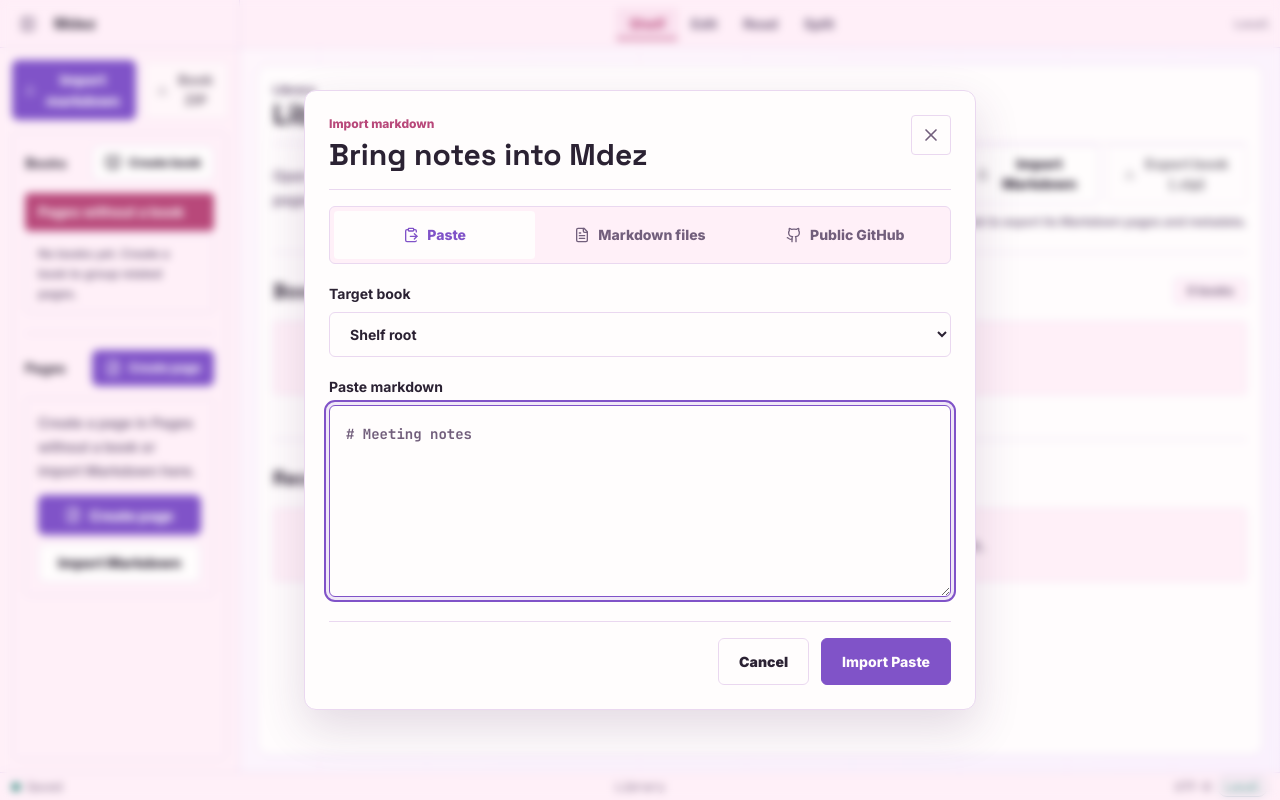
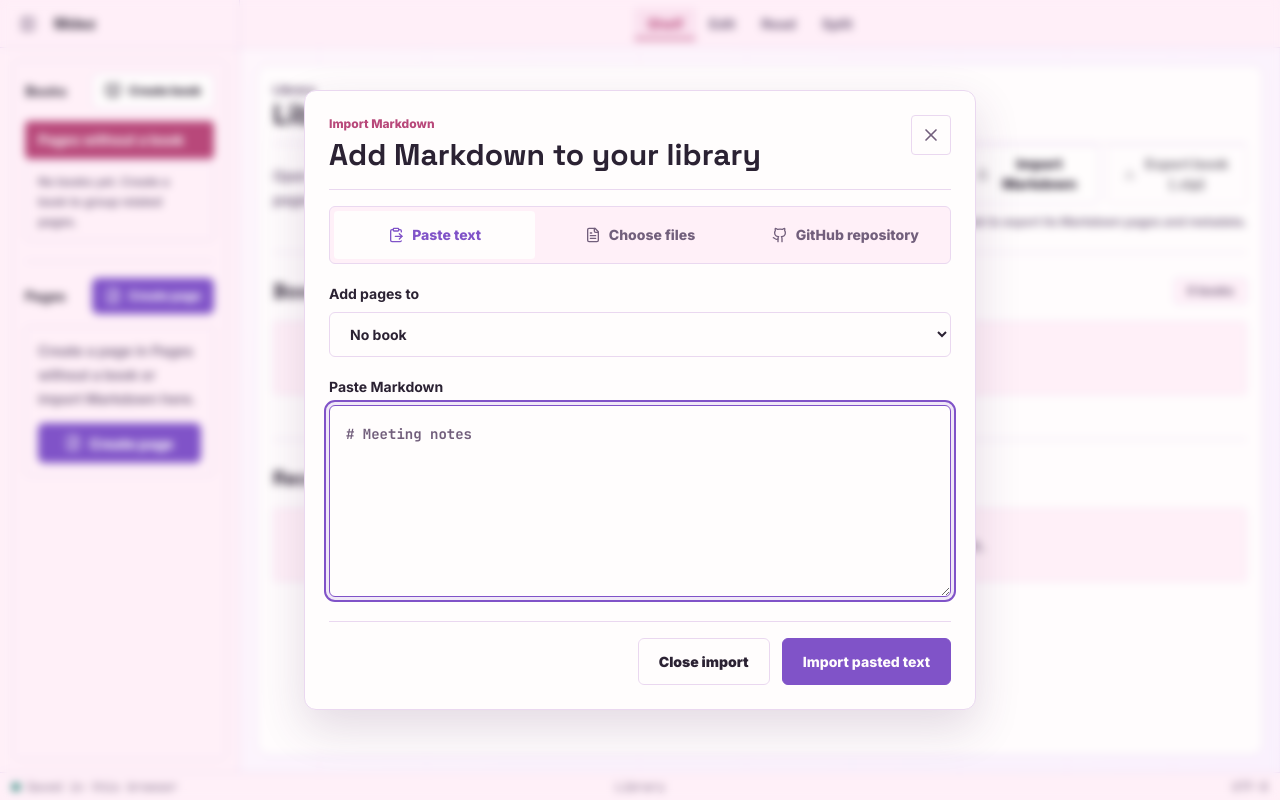
Before and after one commit to ny147/mdez, a Next.js app: page / in a window 1280 px wide. Both pictures are taken after a click on the button "Import Markdown". Built offline with nearby package versions, Linux system fonts and the light colour scheme; a web font is replaced by a local one.

Commit message:
fix: clarify workspace actions and feedback

```diff
--- a/src/components/mdez/DocumentList.tsx
+++ b/src/components/mdez/DocumentList.tsx
@@ -13,7 +13,6 @@
   selectedDocumentId: string | null;
   onSelectDocument: (documentId: string) => void;
   onCreateDocument: () => void;
-  onOpenImport: () => void;
   onRenameDocument: (documentId: string, title: string) => void;
   onMoveDocument: (documentId: string, folderId: string | null) => void;
   onDeleteDocument: (documentId: string) => void;
@@ -26,7 +25,6 @@
   selectedDocumentId,
   onSelectDocument,
   onCreateDocument,
-  onOpenImport,
   onRenameDocument,
   onMoveDocument,
   onDeleteDocument
@@ -74,14 +72,6 @@
             >
               <FilePlus aria-hidden="true" className="h-4 w-4" />
               {createPageLabel}
-            </button>
-            <button
-              type="button"
-              onClick={onOpenImport}
-              aria-label="Import Markdown into page list"
-              className="secondary-button w-full px-3 py-2 text-sm font-extrabold focus:outline-none focus:ring-2 focus:ring-accent"
-            >
-              {WORKSPACE_COPY.importMarkdown}
             </button>
           </div>
         </div>
--- a/src/components/mdez/EditorPane.tsx
+++ b/src/components/mdez/EditorPane.tsx
@@ -89,13 +89,13 @@
         <div className="mt-4 flex flex-1 items-center justify-center rounded border border-dashed border-border bg-surface p-6 text-center">
           <div className="max-w-sm">
             <h2 className="font-display text-xl font-bold text-ink">No page selected</h2>
-            <p className="mt-2 text-sm font-semibold leading-6 text-muted">Create a page or import markdown before editing.</p>
+            <p className="mt-2 text-sm font-semibold leading-6 text-muted">Create a page or import Markdown before editing.</p>
             <div className="mt-4 grid gap-2 sm:grid-cols-2">
               <button type="button" onClick={onCreateDocument} className="primary-button px-3 py-2">
                 <FilePlus aria-hidden="true" className="h-4 w-4" /> Create page
               </button>
               <button type="button" onClick={onOpenImport} className="secondary-button px-3 py-2 text-sm font-extrabold">
-                <Upload aria-hidden="true" className="h-4 w-4" /> Import markdown
+                <Upload aria-hidden="true" className="h-4 w-4" /> Import Markdown
               </button>
             </div>
           </div>
--- a/src/components/mdez/ExportControls.tsx
+++ b/src/components/mdez/ExportControls.tsx
@@ -2,16 +2,13 @@
 
 import { Download } from "lucide-react";
 
-import type { Document, Folder } from "@/types/content";
-import { createFolderZipBlob, getDocumentExportName } from "@/lib/export";
-import { makeMarkdownFileName } from "@/lib/markdown";
+import type { Document } from "@/types/content";
+import { getDocumentExportName } from "@/lib/export";
 
 type ExportControlsProps = {
-  folders: Folder[];
-  documents: Document[];
   selectedDocument: Document | null;
-  selectedFolderId: string | null;
   onError: (message: string | null) => void;
+  onSuccess: (message: string) => void;
 };
 
 export function downloadBlob(blob: Blob, fileName: string) {
@@ -27,37 +24,18 @@
   window.setTimeout(() => URL.revokeObjectURL(url), 0);
 }
 
-export function ExportControls({ folders, documents, selectedDocument, selectedFolderId, onError }: ExportControlsProps) {
+export function ExportControls({ selectedDocument, onError, onSuccess }: ExportControlsProps) {
   function exportDocument() {
     if (!selectedDocument) {
       onError("Select a page before exporting markdown.");
       return;
     }
 
-    downloadBlob(new Blob([selectedDocument.body], { type: "text/markdown;charset=utf-8" }), getDocumentExportName(selectedDocument));
+    const fileName = getDocumentExportName(selectedDocument);
+
+    downloadBlob(new Blob([selectedDocument.body], { type: "text/markdown;charset=utf-8" }), fileName);
     onError(null);
-  }
-
-  async function exportFolder() {
-    if (!selectedFolderId) {
-      onError("Open a book before preparing a ZIP.");
-      return;
-    }
-
-    const folder = folders.find((item) => item.id === selectedFolderId);
-
-    if (!folder) {
-      onError("Mdez could not find that book for export.");
-      return;
-    }
-
-    try {
-      const blob = await createFolderZipBlob(folders, documents, selectedFolderId);
-      downloadBlob(blob, makeMarkdownFileName(folder.name).replace(/\.md$/, ".zip"));
-      onError(null);
-    } catch {
-      onError("Mdez could not prepare the book ZIP.");
-    }
+    onSuccess(`Downloaded ${fileName}`);
   }
 
   return (
@@ -70,16 +48,6 @@
         <Download aria-hidden="true" className="h-4 w-4" />
         Export .md
       </button>
-      <button
-        type="button"
-        onClick={() => void exportFolder()}
-        disabled={!selectedFolderId}
-        aria-label="Book ZIP for open book in Shelf"
-        className="secondary-button inline-flex min-h-10 items-center justify-center gap-2 px-3 py-2 text-sm font-black focus:outline-none focus:ring-2 focus:ring-accent active:scale-[0.98] disabled:cursor-not-allowed disabled:opacity-55"
-      >
-        <Download aria-hidden="true" className="h-4 w-4" />
-        Book ZIP
-      </button>
     </div>
   );
 }
--- a/src/components/mdez/ImportDialog.tsx
+++ b/src/components/mdez/ImportDialog.tsx
@@ -24,9 +24,9 @@
 };
 
 const sourceOptions: { value: ImportSource; label: string; icon: typeof ClipboardPaste }[] = [
-  { value: "paste", label: "Paste", icon: ClipboardPaste },
-  { value: "files", label: "Markdown files", icon: FileText },
-  { value: "github", label: "Public GitHub", icon: Github }
+  { value: "paste", label: "Paste text", icon: ClipboardPaste },
+  { value: "files", label: "Choose files", icon: FileText },
+  { value: "github", label: "GitHub repository", icon: Github }
 ];
 
 export function ImportDialog({
@@ -109,7 +109,7 @@
     }
 
     if (pasteBody.trim() === "") {
-      setMessage("Paste markdown content before importing.");
+      setMessage("Paste Markdown before importing.");
       return;
     }
 
@@ -120,7 +120,7 @@
       await onImport([{ title: titleFromBody(pasteBody), body: pasteBody }], targetFolderId);
       onClose();
     } catch {
-      setMessage("Mdez could not import markdown.");
+      setMessage("We could not import the Markdown. Your existing pages were not changed.");
       setBusyAction(null);
     }
   }
@@ -136,7 +136,7 @@
 
     for (const file of Array.from(files)) {
       if (!isMarkdownFile(file)) {
-        setMessage("Choose a .md file.");
+        setMessage("Choose Markdown files ending in .md or .markdown.");
         setBusyAction(null);
         return;
       }
@@ -155,7 +155,7 @@
         const body = await file.text();
         items.push({ title: fileNameToTitle(file.name), body });
       } catch {
-        setMessage("Mdez could not read " + file.name + ".");
+        setMessage(`We could not read ${file.name}. Choose the file again or try another file.`);
         setBusyAction(null);
         return;
       }
@@ -170,7 +170,7 @@
       await onImport(items, targetFolderId);
       onClose();
     } catch {
-      setMessage("Mdez could not import markdown.");
+      setMessage("We could not import the Markdown. Your existing pages were not changed.");
       setBusyAction(null);
     }
   }
@@ -246,7 +246,7 @@
 
         {source !== "github" ? (
           <label className="mt-5 grid gap-2 text-sm font-bold text-ink" htmlFor="import-target-folder">
-            Target book
+            Add pages to
             <select
               id="import-target-folder"
               value={targetFolderId ?? ""}
@@ -254,7 +254,7 @@
               disabled={busy}
               className="workspace-input px-4 py-3 text-sm font-bold disabled:cursor-not-allowed disabled:opacity-60"
             >
-              <option value="">Shelf root</option>
+              <option value="">No book</option>
               {folders.map((folder) => (
                 <option key={folder.id} value={folder.id}>
                   {folder.name}
@@ -309,7 +309,7 @@
             disabled={busy}
             className="secondary-button px-5 py-3 text-sm font-black disabled:cursor-not-allowed disabled:opacity-50"
           >
-            Cancel
+            Close import
           </button>
 
           {source === "paste" ? (
@@ -319,7 +319,7 @@
               disabled={busy}
               className="primary-button px-5 py-3 disabled:cursor-not-allowed disabled:opacity-50"
             >
-              {busyAction === "local" ? "Importing..." : "Import Paste"}
+              {busyAction === "local" ? "Importing Markdown..." : "Import pasted text"}
             </button>
           ) : null}
 
--- a/src/components/mdez/MdezWorkspace.tsx
+++ b/src/components/mdez/MdezWorkspace.tsx
@@ -117,6 +117,12 @@
     persistBody: updateDocumentBody,
     persistTitle: renameDocument
   });
+
+  useEffect(() => {
+    if (saveStatus === "Saving...") {
+      setOperationStatus(null);
+    }
+  }, [saveStatus]);
   const activeSourceId = library.selectedFolder?.sourceId ?? library.selectedDocument?.sourceId;
   const activeGitHubSource = library.sources.find((source) => source.id === activeSourceId) ?? null;
   const liveSelectedDocument = library.selectedDocument
@@ -154,6 +160,11 @@
     await library.importPages(items, folderId);
     setViewMode("editor");
     setIsDrawerOpen(false);
+    const count = items.length;
+    setOperationStatus({
+      message: `Imported ${count} ${count === 1 ? "page" : "pages"}`,
+      state: "saved"
+    });
   }
   async function handleRequestGitHubPreview(url: string) {
     library.setError(null);
@@ -248,8 +259,10 @@
 
     try {
       const blob = await createFolderZipBlob(library.folders, liveDocuments, library.selectedFolderId);
-      downloadBlob(blob, makeMarkdownFileName(folder.name).replace(/\.md$/, ".zip"));
+      const fileName = makeMarkdownFileName(folder.name).replace(/\.md$/, ".zip");
+      downloadBlob(blob, fileName);
       library.setError(null);
+      setOperationStatus({ message: `Downloaded ${fileName}`, state: "saved" });
     } catch {
       library.setError("Mdez could not prepare the book ZIP.");
     }
@@ -270,11 +283,15 @@
   }
 
   const sidebarIsHidden = isTabletLayout ? !isDrawerOpen : !isSidebarVisible;
-  const statusMessage =
-    library.error ?? (saveStatus === "Saving..." ? "Saving" : operationStatus?.message ?? saveStatus);
+  const statusMessage = library.error
+    ?? (saveStatus === "Saving..."
+      ? "Saving changes..."
+      : saveStatus === "Unsaved"
+        ? "Unsaved changes"
+        : operationStatus?.message ?? "Saved in this browser");
   const statusState = library.error
     ? "error"
-    : saveStatus === "Saving..."
+    : saveStatus === "Saving..." || saveStatus === "Unsaved"
       ? "saving"
       : operationStatus?.state ?? "saved";
   const editorPane = (
@@ -286,11 +303,9 @@
       viewMode={viewMode}
       rightSlot={
         <ExportControls
-          folders={library.folders}
-          documents={liveDocuments}
           selectedDocument={liveSelectedDocument}
-          selectedFolderId={library.selectedFolderId}
           onError={library.setError}
+          onSuccess={(message) => setOperationStatus({ message, state: "saved" })}
         />
       }
       onCreateDocument={handleCreateDocument}
@@ -358,7 +373,6 @@
           >
             <Menu aria-hidden="true" className="h-4 w-4" />
           </button>
-          <span className="hidden font-mono text-xs text-muted sm:inline">Local</span>
         </div>
       </header>
 
@@ -386,8 +400,6 @@
           onRenameDocument={handleRenameDocument}
           onMoveDocument={library.movePage}
           onDeleteDocument={library.deletePage}
-          onOpenImport={handleOpenImport}
-          onExportFolder={() => void handleSidebarFolderExport()}
           onRefreshGitHub={(source) => void handleRefreshGitHub(source)}
         />
 
--- a/src/components/mdez/PreviewPane.tsx
+++ b/src/components/mdez/PreviewPane.tsx
@@ -128,7 +128,7 @@
               <p className="mt-2 text-muted">Create a page or import markdown before reading.</p>
               <div className="mt-4 flex flex-col gap-2 sm:flex-row">
                 <button type="button" onClick={onCreateDocument} className="primary-button px-3 py-2"><FilePlus aria-hidden="true" className="h-4 w-4" /> Create page</button>
-                <button type="button" onClick={onOpenImport} className="secondary-button px-3 py-2 text-sm font-extrabold"><Upload aria-hidden="true" className="h-4 w-4" /> Import markdown</button>
+                <button type="button" onClick={onOpenImport} className="secondary-button px-3 py-2 text-sm font-extrabold"><Upload aria-hidden="true" className="h-4 w-4" /> Import Markdown</button>
               </div>
             </div>
           </div>
--- a/src/components/mdez/Sidebar.tsx
+++ b/src/components/mdez/Sidebar.tsx
@@ -1,7 +1,7 @@
 "use client";
 
 import type { RefObject } from "react";
-import { Download, Upload, X } from "lucide-react";
+import { X } from "lucide-react";
 
 import type { Document, Folder } from "@/types/content";
 import type { GitHubSource } from "@/types/github";
@@ -32,8 +32,6 @@
   onRenameDocument: (documentId: string, title: string) => void;
   onMoveDocument: (documentId: string, folderId: string | null) => void;
   onDeleteDocument: (documentId: string) => void;
-  onOpenImport: () => void;
-  onExportFolder: () => void;
   onRefreshGitHub: (source: GitHubSource) => void;
 };
 
@@ -60,12 +58,8 @@
   onRenameDocument,
   onMoveDocument,
   onDeleteDocument,
-  onOpenImport,
-  onExportFolder,
   onRefreshGitHub
 }: SidebarProps) {
-  const canExportSelectedFolder = selectedFolderId !== null;
-
   return (
     <aside
       id="library-shelf"
@@ -80,24 +74,6 @@
           <strong className="font-display text-base text-ink">Library shelf</strong>
           <button type="button" onClick={onClose} aria-label="Close library shelf" className="workspace-icon-button">
             <X aria-hidden="true" className="h-4 w-4" />
-          </button>
-        </div>
-
-        <div className="flex items-center gap-2">
-          <button type="button" onClick={onOpenImport} className="primary-button flex-1 px-3 py-2">
-            <Upload aria-hidden="true" className="h-4 w-4" />
-            Import markdown
-          </button>
-          <button
-            type="button"
-            onClick={onExportFolder}
-            disabled={!canExportSelectedFolder}
-            aria-label="Book ZIP for open book in Shelf"
-            title={canExportSelectedFolder ? "Download the open book as a folder ZIP" : "Open a book before exporting its folder ZIP"}
-            className="secondary-button inline-flex min-h-10 items-center justify-center gap-2 px-3 py-2 text-sm font-extrabold disabled:cursor-not-allowed disabled:opacity-55"
-          >
-            <Download aria-hidden="true" className="h-4 w-4" />
-            Book ZIP
           </button>
         </div>
 
@@ -136,7 +112,6 @@
                 selectedDocumentId={selectedDocumentId}
                 onSelectDocument={onSelectDocument}
                 onCreateDocument={onCreateDocument}
-                onOpenImport={onOpenImport}
                 onRenameDocument={onRenameDocument}
                 onMoveDocument={onMoveDocument}
                 onDeleteDocument={onDeleteDocument}
--- a/src/components/mdez/WorkspaceStatus.tsx
+++ b/src/components/mdez/WorkspaceStatus.tsx
@@ -15,9 +15,8 @@
         <span role="status" aria-live="polite">{message}</span>
       </div>
       <span className="status-page" title={activePage}>{activePage}</span>
-      <div className="status-cluster status-meta" aria-label="Local UTF-8 document">
+      <div className="status-cluster status-meta" aria-label="UTF-8 document">
         <span>UTF-8</span>
-        <span className="local-badge">Local</span>
       </div>
     </footer>
   );
--- a/src/components/mdez/import/FileImportPanel.tsx
+++ b/src/components/mdez/import/FileImportPanel.tsx
@@ -41,11 +41,11 @@
         }}
       >
         <span className="text-sm font-black text-accent-read">Drop Markdown files here</span>
-        <span className="primary-button px-4 py-2">Choose .md files</span>
+        <span className="primary-button px-4 py-2">Choose Markdown files</span>
         <input
           className="sr-only"
           type="file"
-          aria-label="Choose markdown files"
+          aria-label="Choose Markdown files"
           accept=".md,.markdown,text/markdown"
           multiple
           disabled={busy}
--- a/src/components/mdez/import/ImportDialogShell.tsx
+++ b/src/components/mdez/import/ImportDialogShell.tsx
@@ -80,9 +80,9 @@
       >
         <div className="flex items-start justify-between gap-4 border-b border-border pb-4">
           <div>
-            <p className="field-label">Import markdown</p>
+            <p className="field-label">Import Markdown</p>
             <h2 id={labelledBy} className="mt-1 font-display text-2xl font-black text-ink sm:text-3xl">
-              Bring notes into Mdez
+              Add Markdown to your library
             </h2>
           </div>
           <IconButton label="Close import dialog" onClick={onClose} disabled={busy}>
--- a/src/components/mdez/import/PasteImportPanel.tsx
+++ b/src/components/mdez/import/PasteImportPanel.tsx
@@ -24,7 +24,7 @@
         }}
       >
         <label className="grid gap-2 text-sm font-bold text-ink" htmlFor="import-paste">
-          Paste markdown
+          Paste Markdown
           <textarea
             ref={ref}
             id="import-paste"
```
Also changed, not shown: 1 other file (tests, documents, lock files or other folders).
